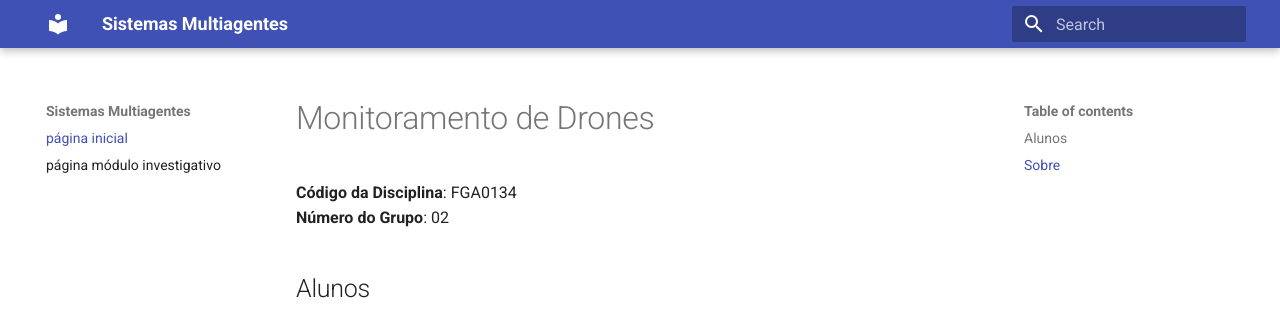
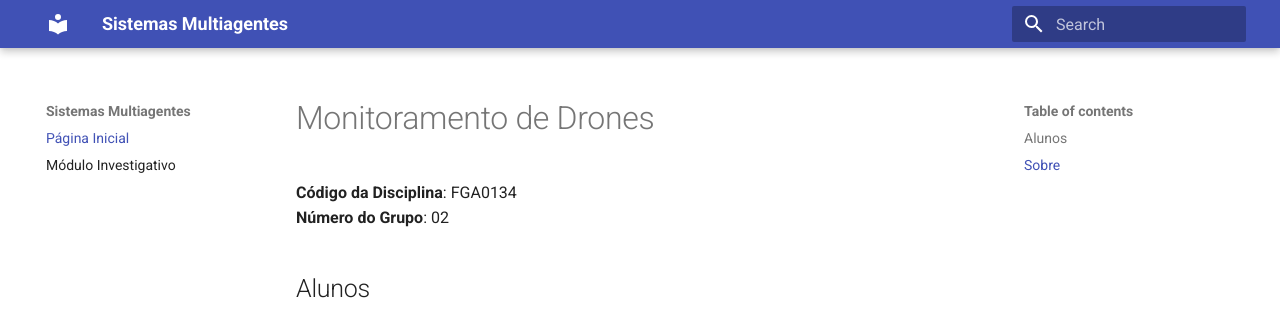
Before and after one commit to UnBSMA2024-2/2024.2_G2_SMA_ProjetoComportamentoCooperativo, an MkDocs documentation site: the page built from docs/index.md, in a window 1280 px wide. Shown: the top 320 px of the page. Built offline with MkDocs 1.6.1 and Material for MkDocs 9.7.7, drawn with Linux system fonts in a browser that asks for light colours.

```diff
--- a/mkdocs.yml
+++ b/mkdocs.yml
@@ -7,5 +7,5 @@ extra_javascript:
   - js/toggle-theme.js
 
 nav:
- - página inicial: index.md
- - página módulo investigativo: m1.md
+ - Página Inicial: index.md
+ - Módulo Investigativo: modulo_investigativo.md
```
Also changed, not shown: projeto/site/modulo_investigativo/index.html (renamed from projeto/site/m1/index.html), site/modulo_investigativo/index.html (renamed from site/m1/index.html).
